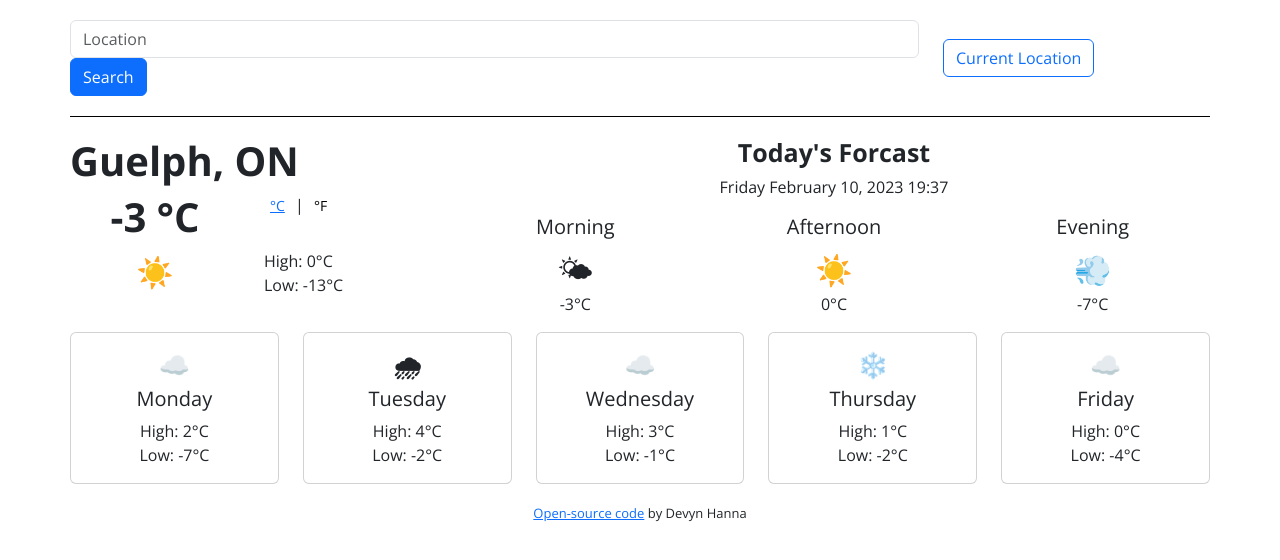
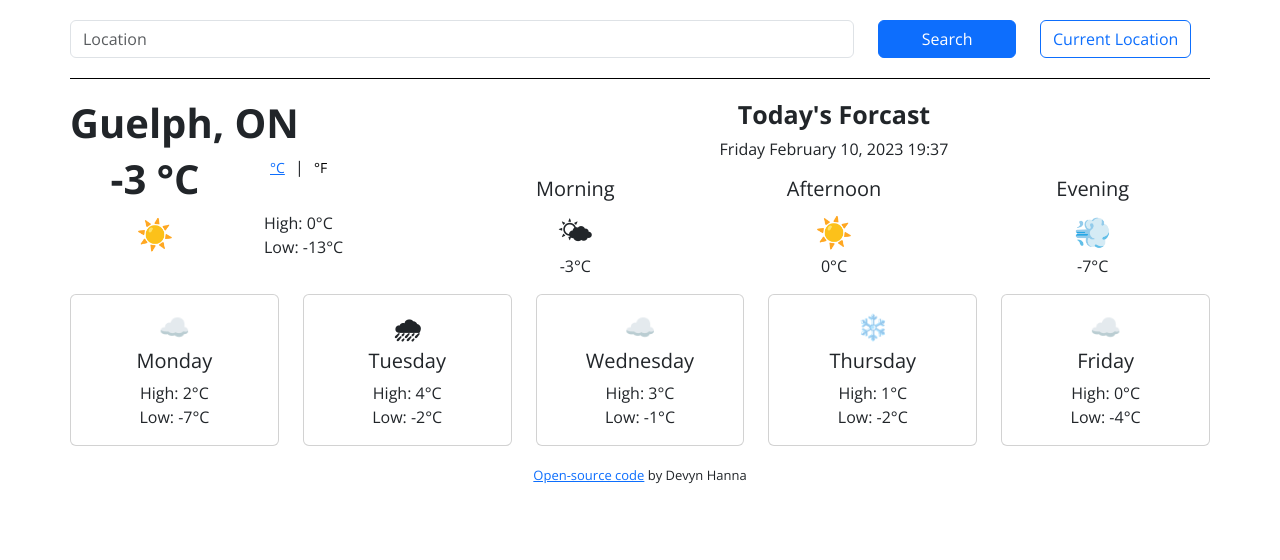
Before and after one commit to DevynHanna/weather-app, a plain HTML site: page index.html in a window 1280 px wide. Drawn offline with nearby package versions, Linux system fonts and the light colour scheme.

Commit message:
realigning buttons

```diff
--- a/index.html
+++ b/index.html
@@ -29,20 +29,30 @@
   <body>
     <div class="container search">
       <div class="row align-items-center">
-        <div class="col-9">
+        <div class="col-10">
           <form class="location-search">
+            <div class="row align-items-center">
+              <div class="col-10">
                 <input
                   type="text"
                   class="form-control"
                   id="location"
                   placeholder="Location"
                 />
-            <div class="col-1 buttons">
-              <button type="submit" class="btn btn-primary">Search</button>
+              </div>
+              <div class="col-2">
+                <button
+                  type="submit"
+                  style="width: 100%"
+                  class="btn btn-primary"
+                >
+                  Search
+                </button>
+              </div>
             </div>
           </form>
         </div>
-        <div class="col-2 buttons">
+        <div class="col-2">
           <button class="btn btn-outline-primary" id="current-location-button">
             Current Location
           </button>
```
Lines whose indentation alone changed are shown as unchanged.
